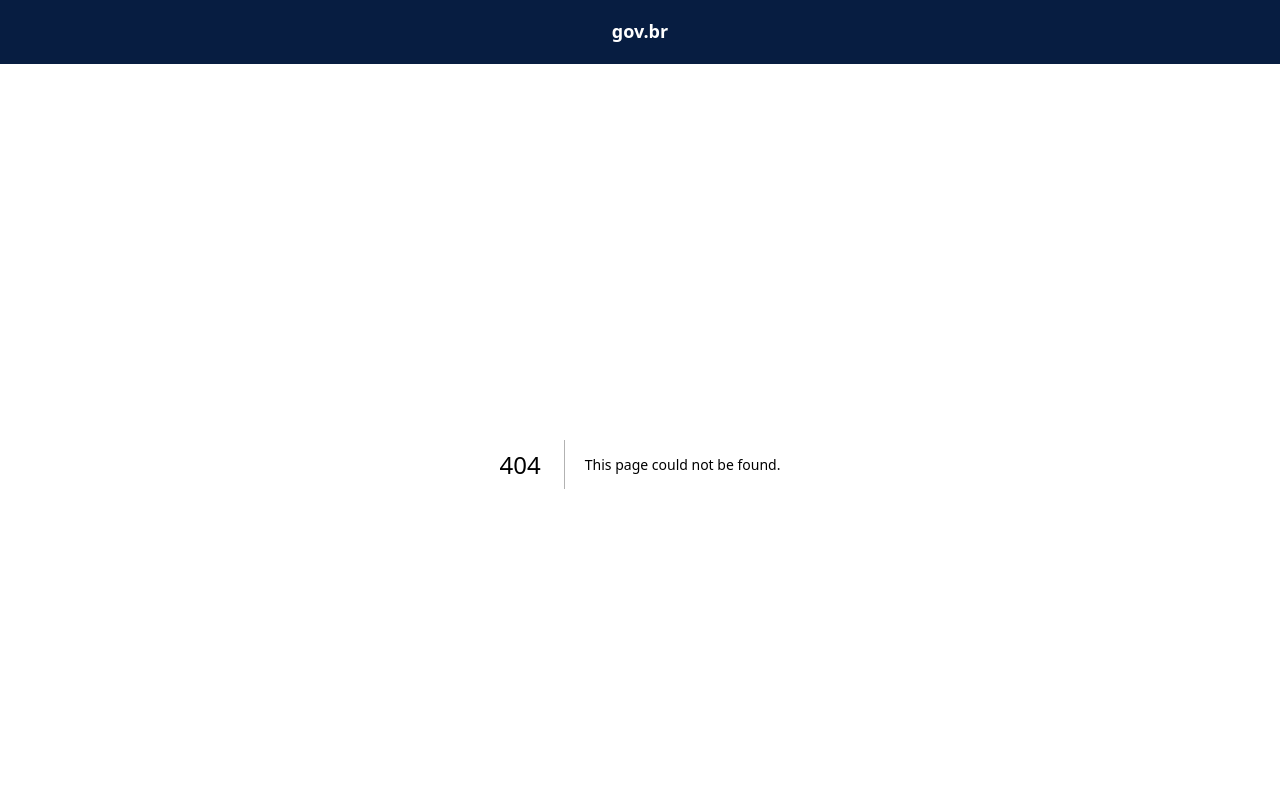
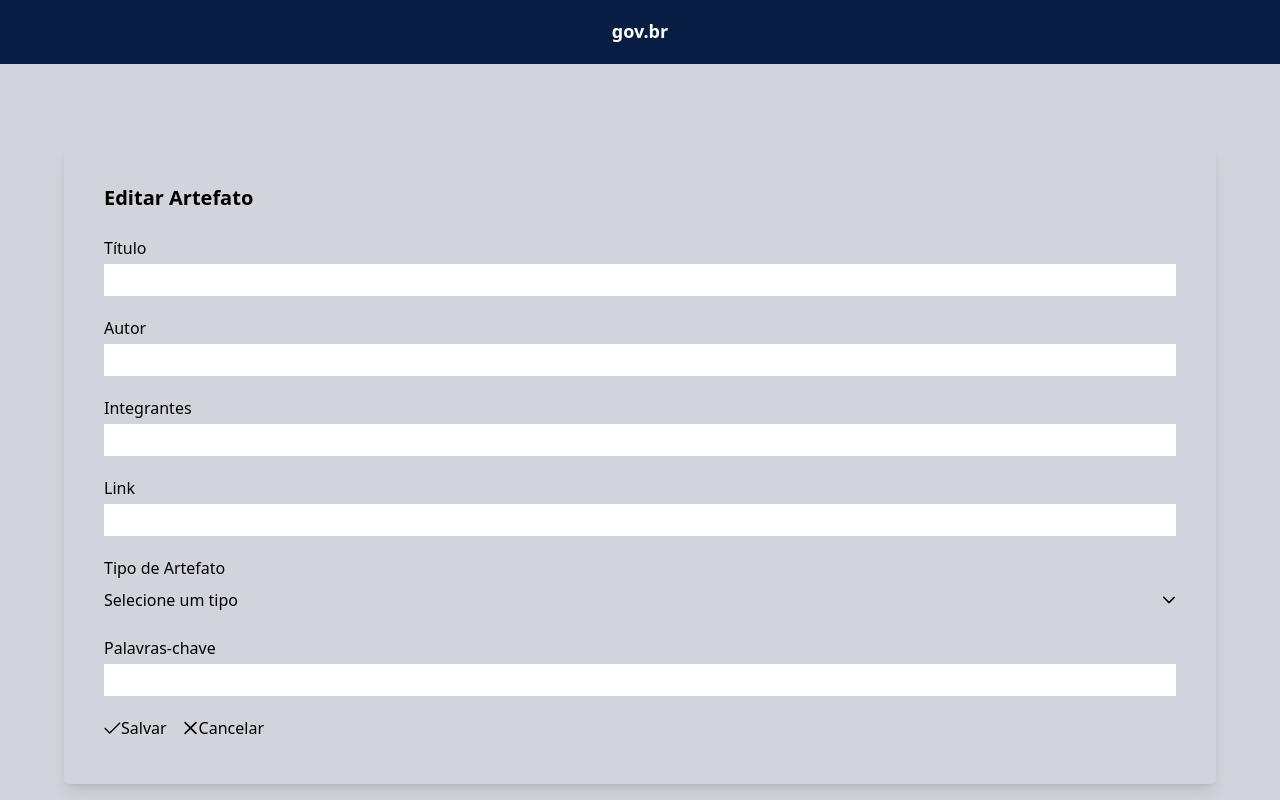
Before and after one commit to GUGALU/projeto-integrador-front, a Next.js app: page /pages/crud in a window 1280 px wide. Before the commit this address had no page. Shown: the top 800 px of the page. Built offline with nearby package versions, Linux system fonts and the light colour scheme.

Commit message:
Feita o cadastro em uma pagina diferente

```diff
--- /dev/null
+++ b/app/components/addFunction/addFuncion.jsx
@@ -0,0 +1,18 @@
+const ArtefatoService = {
+  getArtefatos: () => JSON.parse(localStorage.getItem("artefatos")) || [],
+
+  adicionarArtefato: (artefato) => {
+    const artefatos = ArtefatoService.getArtefatos();
+    artefatos.push(artefato);
+    localStorage.setItem("artefatos", JSON.stringify(artefatos));
+  },
+
+  atualizarArtefato: (artefatoAtualizado) => {
+    const artefatos = ArtefatoService.getArtefatos().map((a) =>
+      a.id === artefatoAtualizado.id ? artefatoAtualizado : a
+    );
+    localStorage.setItem("artefatos", JSON.stringify(artefatos));
+  }
+};
+
+export default ArtefatoService;
--- a/app/components/crud/CRUD.jsx
+++ b/app/components/crud/CRUD.jsx
@@ -1,14 +1,11 @@
+// Crud.js
 import React, { useState, useEffect } from "react";
 import { InputText } from "primereact/inputtext";
 import { Button } from "primereact/button";
 import { Dropdown } from "primereact/dropdown";
-import "primereact/resources/themes/saga-blue/theme.css";
-import "primereact/resources/primereact.min.css";
-import "primeicons/primeicons.css";
-import "tailwindcss/tailwind.css";
-import ArtefatoService from "../localStorage/localStorage";
+import ArtefatoService from "../addFunction/addFuncion";
 
-export default function Crud() {
+export default function Crud({ artefatoParaEditar, fecharDialog }) {
   const [artefato, setArtefato] = useState({
     titulo: "",
     autor: "",
@@ -17,8 +14,23 @@ export default function Crud() {
     tipo: null,
     palavrasChave: "",
   });
+  const [artefatos, setArtefatos] = useState([]);
+  const [mensagemSucesso, setMensagemSucesso] = useState("");
 
-  const [artefatos, setArtefatos] = useState([]);
+  useEffect(() => {
+    if (artefatoParaEditar) {
+      setArtefato(artefatoParaEditar);
+    } else {
+      setArtefato({
+        titulo: "",
+        autor: "",
+        integrantes: "",
+        link: "",
+        tipo: null,
+        palavrasChave: "",
+      });
+    }
+  }, [artefatoParaEditar]);
 
   useEffect(() => {
     const artefatosSalvos = ArtefatoService.getArtefatos();
@@ -33,22 +45,22 @@ export default function Crud() {
   const handleDropdownChange = (e) => {
     setArtefato((prev) => ({ ...prev, tipo: e.value }));
   };
-  const excluirArtefato = (titulo) => {
-    const novosArtefatos = artefatos.filter(
-      (artefato) => artefato.titulo !== titulo
-    );
-    localStorage.setItem("artefatos", JSON.stringify(novosArtefatos));
-    setArtefatos(novosArtefatos);
+
+  const handleSaveArtefato = () => {
+    if (artefato.titulo && artefato.autor && artefato.link && artefato.tipo) {
+      if (artefatoParaEditar) {
+        ArtefatoService.atualizarArtefato(artefato); // Atualiza o artefato existente
+      } else {
+        ArtefatoService.adicionarArtefato({ ...artefato, id: Date.now() });
+      }
+      setArtefatos(ArtefatoService.getArtefatos());
+      setMensagemSucesso("Salvo com sucesso!");
+
+      fecharDialog(); // Fecha o dialog após salvar
+    }
   };
 
-  localStorage.setItem("artefatos", JSON.stringify([{ titulo: "Artefato 1" }]));
-
-  const handleAddArtefato = () => {
-    const novoArtefato = { ...artefato, id: Date.now() };
-    ArtefatoService.adicionarArtefato(novoArtefato);
-    const novosArtefatos = ArtefatoService.getArtefatos();
-    setArtefatos(novosArtefatos);
-
+  const handleCancelar = () => {
     setArtefato({
       titulo: "",
       autor: "",
@@ -57,6 +69,7 @@ export default function Crud() {
       tipo: null,
       palavrasChave: "",
     });
+    fecharDialog(); // Fecha o dialog ao cancelar
   };
 
   const tiposArtefato = [
@@ -67,115 +80,81 @@ export default function Crud() {
   ];
 
   return (
-    <div className="flex justify-center items-center min-h-screen">
-      <div className="max-w-xl w-full p-5 border rounded-md shadow-lg bg-white">
-        <h2 className="text-2xl font-semibold mb-5 text-center">
-          Cadastro de Artefatos
-        </h2>
+    <div className="p-4 w-full">
+      <h2 className="text-xl font-semibold mb-5">Editar Artefato</h2>
+
+      {mensagemSucesso && <p className="text-green-500 mb-3">{mensagemSucesso}</p>}
 
       <div className="mb-4">
-          <label htmlFor="titulo" className="block font-medium">
-            Título
-          </label>
+        <label htmlFor="titulo">Título</label>
         <InputText
           id="titulo"
           name="titulo"
           value={artefato.titulo}
           onChange={handleInputChange}
-            className="w-full mt-1 border border-black"
-            required
+          className="w-full"
         />
       </div>
 
       <div className="mb-4">
-          <label htmlFor="autor" className="block font-medium">
-            Autor
-          </label>
+        <label htmlFor="autor">Autor</label>
         <InputText
           id="autor"
           name="autor"
           value={artefato.autor}
           onChange={handleInputChange}
-            className="w-full mt-1 border border-black"
-            required
+          className="w-full"
         />
       </div>
 
       <div className="mb-4">
-          <label htmlFor="integrantes" className="block font-medium">
-            Integrantes
-          </label>
+        <label htmlFor="integrantes">Integrantes</label>
         <InputText
           id="integrantes"
           name="integrantes"
           value={artefato.integrantes}
           onChange={handleInputChange}
-            className="w-full mt-1 border border-black"
-            placeholder="Adicionar autor como padrão"
+          className="w-full"
         />
       </div>
 
       <div className="mb-4">
-          <label htmlFor="link" className="block font-medium">
-            Link do Artefato
-          </label>
+        <label htmlFor="link">Link</label>
         <InputText
           id="link"
           name="link"
           value={artefato.link}
           onChange={handleInputChange}
-            className="w-full mt-1 border border-black"
-            required
+          className="w-full"
         />
       </div>
 
       <div className="mb-4">
-          <label htmlFor="tipo" className="block font-medium">
-            Tipo de Artefato
-          </label>
+        <label htmlFor="tipo">Tipo de Artefato</label>
         <Dropdown
           id="tipo"
           value={artefato.tipo}
           options={tiposArtefato}
           onChange={handleDropdownChange}
           placeholder="Selecione um tipo"
-            className="w-full border border-black"
+          className="w-full"
         />
       </div>
 
       <div className="mb-4">
-          <label htmlFor="palavrasChave" className="block font-medium">
-            Palavras-chave
-          </label>
+        <label htmlFor="palavrasChave">Palavras-chave</label>
         <InputText
           id="palavrasChave"
           name="palavrasChave"
           value={artefato.palavrasChave}
           onChange={handleInputChange}
-            className="w-full mt-1 border border-black"
+          className="w-full"
         />
       </div>
 
-        <div className="flex space-x-3 mt-6">
-          <Button
-            label="Salvar"
-            icon="pi pi-check"
-            className="p-button-success w-full"
-          />
-
-          <Button
-            label="Excluir"
-            icon="pi pi-trash"
-            className="p-button-danger w-full"
-          />
-          <Button
-            onClick={() => excluirArtefato(artefato.titulo)}
-            label="Cancelar"
-            icon="pi pi-times"
-            className="p-button-danger w-full"
-          />
-
-        </div>
+      <div className="flex space-x-4">
+        <Button label="Salvar" icon="pi pi-check" className="p-button-success" onClick={handleSaveArtefato} />
+        <Button label="Cancelar" icon="pi pi-times" className="p-button-secondary" onClick={handleCancelar} />
       </div>
     </div>
   );
--- a/app/components/localStorage/localStorage.jsx
+++ /dev/null
@@ -1,12 +0,0 @@
-export default class ArtefatoService {
-    static getArtefatos() {
-      const artefatos = JSON.parse(localStorage.getItem('artefatos')) || [];
-      return artefatos;
-    }
-
-    static adicionarArtefato(artefato) {
-      const artefatos = this.getArtefatos();
-      artefatos.push(artefato);
-      localStorage.setItem('artefatos', JSON.stringify(artefatos));
-    }
-}
--- a/app/components/search/search.jsx
+++ b/app/components/search/search.jsx
@@ -4,7 +4,7 @@ import { useState } from "react";
 import { Button } from "primereact/button";
 import { IoSearch } from "react-icons/io5";
 import { Dialog } from "primereact/dialog";
-import Crud from "../crud/CRUD";
+import Crud from "../crud/crud";
 
 const Search = () => {
   const [isDialogVisible, setIsDialogVisible] = useState(false);
@@ -14,13 +14,6 @@ const Search = () => {
 
   return (
     <div className="flex justify-center items-center gap-2 w-full mt-10">
-      <Button
-        icon="pi pi-plus"
-        className="bg-blue-500 text-white px-3 py-2 rounded-full"
-        onClick={openDialog}
-      />
-
-      {/* Campo de pesquisa */}
       <form action="/search" method="GET" className="flex w-10/12 gap-2">
         <input
           type="search"
@@ -36,15 +29,6 @@ const Search = () => {
           Pesquisar
         </Button>
       </form>
-
-      <Dialog
-        visible={isDialogVisible}
-        onHide={closeDialog}
-        style={{ width: "50vw" }}
-        modal
-      >
-        <Crud />
-      </Dialog>
     </div>
   );
 };
--- a/app/components/searchCard/searchCard.jsx
+++ b/app/components/searchCard/searchCard.jsx
@@ -1,109 +1,44 @@
-"use client";
-
-import React, {useState} from "react";
-import { Button } from 'primereact/button';
-import { Dialog } from 'primereact/dialog';
-import Crud from "../crud/CRUD";
+// SearchCard.js
+import React, { useState, useEffect } from "react";
+import { Button } from "primereact/button";
+import { Dialog } from "primereact/dialog";
+import Crud from "../crud/crud";
+import ArtefatoService from "../addFunction/addFuncion";
 
 export default function SearchCard() {
   const [isDialogVisible, setIsDialogVisible] = useState(false);
-  const openDialog = () => setIsDialogVisible(true);
+  const [projetos, setProjetos] = useState([]);
+  const [artefatoSelecionado, setArtefatoSelecionado] = useState(null);
+
+  useEffect(() => {
+    const artefatosSalvos = ArtefatoService.getArtefatos();
+    setProjetos(artefatosSalvos);
+  }, []);
+
+  const openDialog = (projeto) => {
+    setArtefatoSelecionado(projeto); // Seleciona o artefato para edição
+    setIsDialogVisible(true);
+  };
+
   const closeDialog = () => setIsDialogVisible(false);
-
-  const projetos = [
-    {
-      id:1,
-      titulo: "Projeto 1",
-      descricao: "Descrição do projeto 1.",
-      colaboradores: ["João", "Mário", "José"],
-      linguagem: "C/C++",
-      repositorio: "https://github.com/projeto1"
-    },
-    {
-      id:2,
-      titulo: "Projeto 2",
-      descricao: "Descrição do projeto 2.",
-      colaboradores: ["Ana", "Carlos", "Luísa"],
-      linguagem: "JavaScript",
-      repositorio: "https://github.com/projeto2"
-    },
-    {
-      id:3,
-      titulo: "Projeto 3",
-      descricao: "Descrição do projeto 3.",
-      colaboradores: ["Pedro", "Roberta", "Marcos"],
-      linguagem: "Python",
-      repositorio: "https://github.com/projeto3"
-    },
-    {
-      id:4,
-      titulo: "Projeto 4",
-      descricao: "Descrição do projeto 4.",
-      colaboradores: ["Fernanda", "Raul", "Clara"],
-      linguagem: "Java",
-      repositorio: "https://github.com/projeto4"
-    },
-    {
-      id:5,
-      titulo: "Projeto 5",
-      descricao: "Descrição do projeto 5.",
-      colaboradores: ["Bruno", "Sofia", "Léo"],
-      linguagem: "Ruby",
-      repositorio: "https://github.com/projeto5"
-    }
-  ];
 
   return (
     <div className="w-full">
       <div>
         {projetos.map((projeto, index) => (
           <div key={index} className="p-card shadow-lg rounded-lg p-6 w-10/12 mx-auto bg-gray-50 border border-gray-300 mb-4">
-            <div className="flex justify-between">
-              <div className="w-11/12">
-                <h2 className="text-2xl font-bold text-gray-800 mb-4">{projeto.titulo}</h2>
-              </div>
-              <div className="w-1/12 justify-end">
-                <Button onClick={openDialog} icon="pi pi-pencil" className="bg-green-800 text-white text-sm px-0.5 py-0.5 rounded-full"/>
-                <Dialog
-                  visible={isDialogVisible}
-                  style={{height:'100vh',with:'100vw'}}
-                  modal
-                  onHide={closeDialog}
-                >
-                  <Crud />
-                </Dialog>
-              </div>
-            </div>
-
+            <h2 className="text-2xl font-bold text-gray-800 mb-4">{projeto.titulo}</h2>
             <p className="text-sm text-gray-600 mb-6">{projeto.descricao}</p>
 
             <div className="flex justify-between">
-              <div className="w-9/12">
-                {projeto.colaboradores.map((colaborador, idx) => (
-                  <a key={idx} href="https://github.com/" target="_blank" rel="noopener noreferrer">
-                    <button
-                      type="submit"
-                      className="bg-gray-500 text-white text-sm px-0.5 py-0.5 ml-3 rounded-full"
-                    >
-                      <p className="px-1">{colaborador}</p>
-                    </button>
-                  </a>
-                ))}
-              </div>
-
-              <div className="flex w-2/12 justify-end">
-                <a href={projeto.repositorio} target="_blank" rel="noopener noreferrer">
-                  <button
-                    type="submit"
-                    className="bg-green-800 text-white text-sm px-0.5 py-0.5 rounded-full"
-                  >
-                    <p className="px-1">Repositório</p>
-                  </button>
-                </a>
-                <div className="bg-green-800 text-white text-sm px-0.5 py-0.5 ml-4 rounded-full flex items-center justify-center">
-                  <p className="px-1">{projeto.linguagem}</p>
-                </div>
-              </div>
+              <Button
+                onClick={() => openDialog(projeto)}
+                icon="pi pi-pencil"
+                className="bg-green-800 text-white text-sm px-0.5 py-0.5 rounded-full"
+              />
+              <Dialog visible={isDialogVisible} modal onHide={closeDialog}>
+                <Crud artefatoParaEditar={artefatoSelecionado} fecharDialog={closeDialog} />
+              </Dialog>
             </div>
           </div>
         ))}
--- a/app/page.js
+++ b/app/page.js
@@ -3,7 +3,6 @@
 import React from "react";
 import Search from "./components/search/search";
 import SearchCard from "./components/searchCard/searchCard";
-import Crud from "./components/crud/CRUD";
 
 export default function Home() {
   return (
--- /dev/null
+++ b/app/pages/crud/page.jsx
@@ -0,0 +1,14 @@
+"use client";
+
+import React from "react";
+import Crud from "@/app/components/crud/CRUD";
+
+export default function PaginaCrud() {
+    return (
+        <div className="flex justify-center items-center min-h-screen p-8">
+            <div className="w-full max-w-6xl p-6 shadow-lg rounded-md overflow-auto">
+                <Crud />
+            </div>
+        </div>
+    );
+}
--- a/package.json
+++ b/package.json
@@ -13,7 +13,7 @@
     "next": "^14.2.13",
     "next-themes": "^0.3.0",
     "primeicons": "^7.0.0",
-    "primereact": "^10.8.2",
+    "primereact": "^10.8.4",
     "react": "^18",
     "react-dom": "^18",
     "react-icons": "^5.3.0",
@@ -24,6 +24,6 @@
     "eslint": "^8",
     "eslint-config-next": "14.2.7",
     "postcss": "^8.4.47",
-    "tailwindcss": "^3.4.13"
+    "tailwindcss": "^3.4.14"
   }
 }
```
Also changed, not shown: 1 other file (tests, documents, lock files or other folders). Lines whose indentation alone changed are shown as unchanged.
